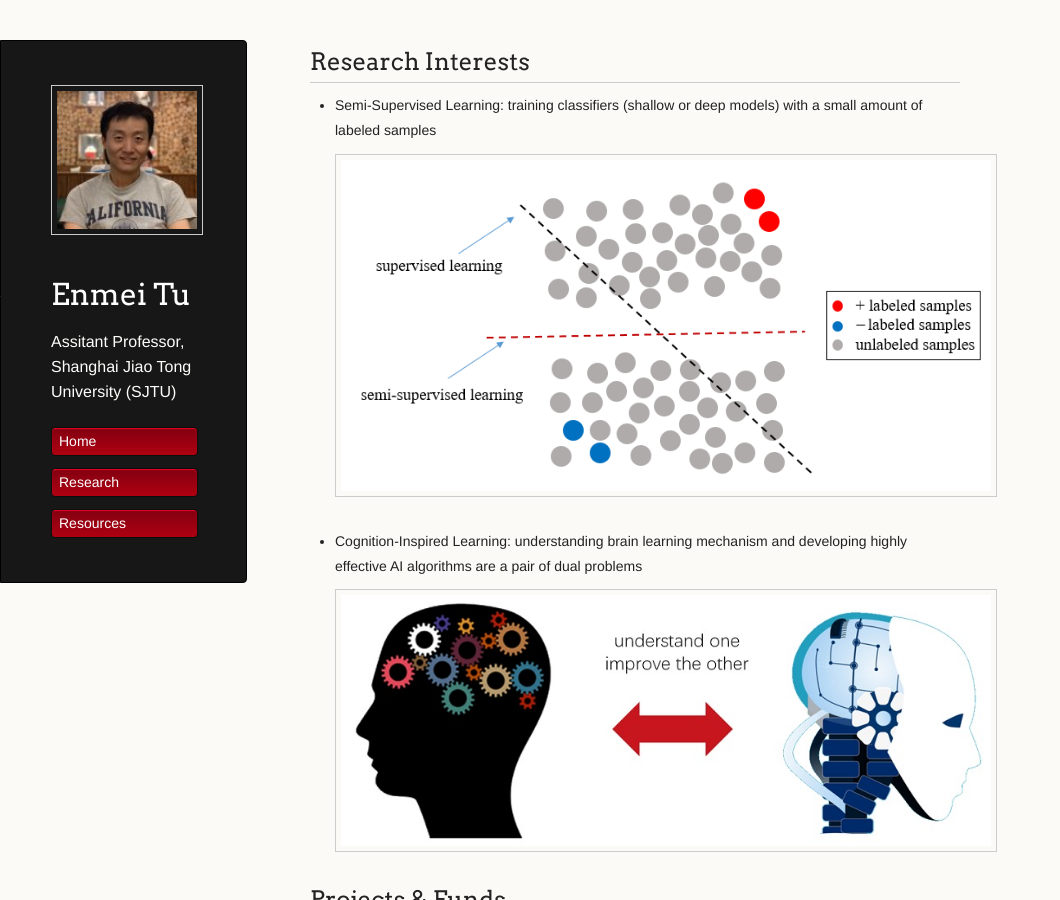
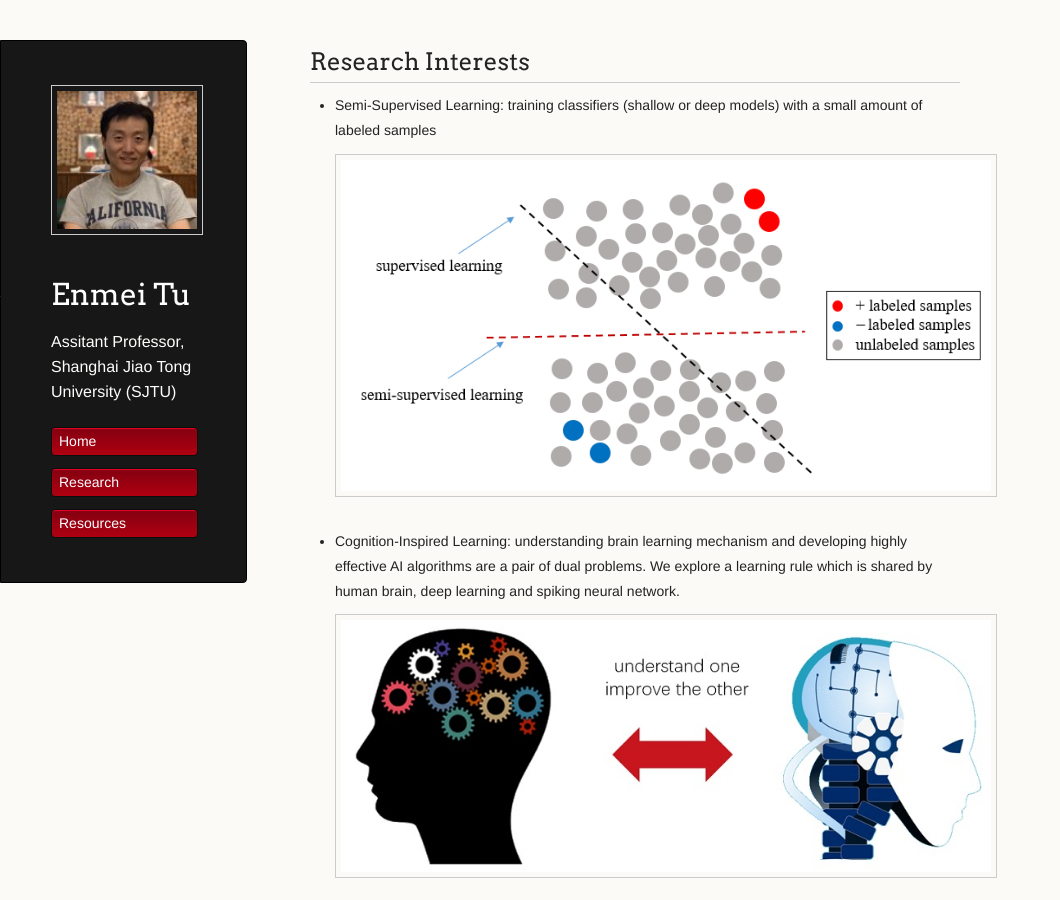
Before and after one commit to hellotem/enmeitu.github.io, a Jekyll site: the page built from research/index.md, in a window 1280 px wide and 900 px high. Shown: the whole window, without its empty margins (0-1060 px from the left). Built offline with Jekyll 4.4.1, drawn with Linux system fonts in a browser that asks for light colours; our own code applies the rules of GitHub Pages for plain Markdown files.

Commit message:
Update index.md

```diff
--- a/research/index.md
+++ b/research/index.md
@@ -3,7 +3,7 @@
 <img src="ssl5.png"
      alt="Markdown Monster icon"
      style="float: left; margin-right: 10px;" />
-* Cognition-Inspired Learning: understanding brain learning mechanism and developing highly effective AI algorithms are a pair of dual problems
+* Cognition-Inspired Learning: understanding brain learning mechanism and developing highly effective AI algorithms are a pair of dual problems. We explore a learning rule which is shared by human brain, deep learning and spiking neural network.
 <img src="BIAI2.jpg"
      alt="Markdown Monster icon"
      style="float: left; margin-right: 10px;" />
```
